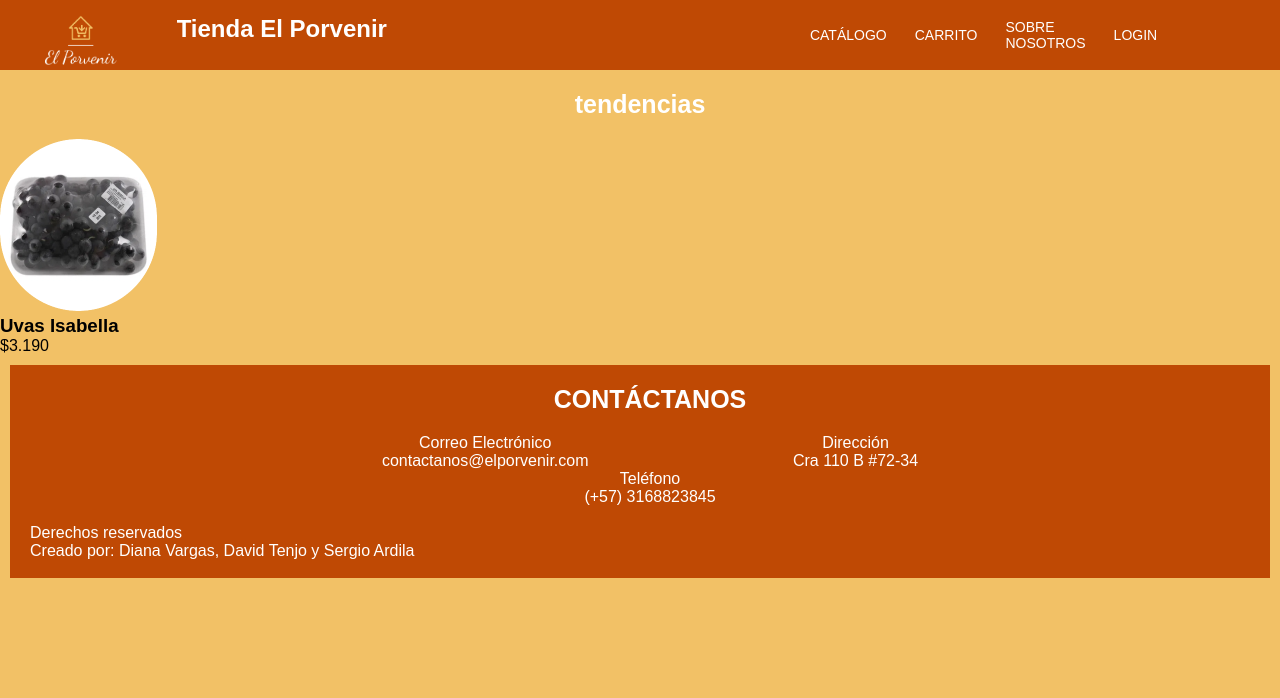
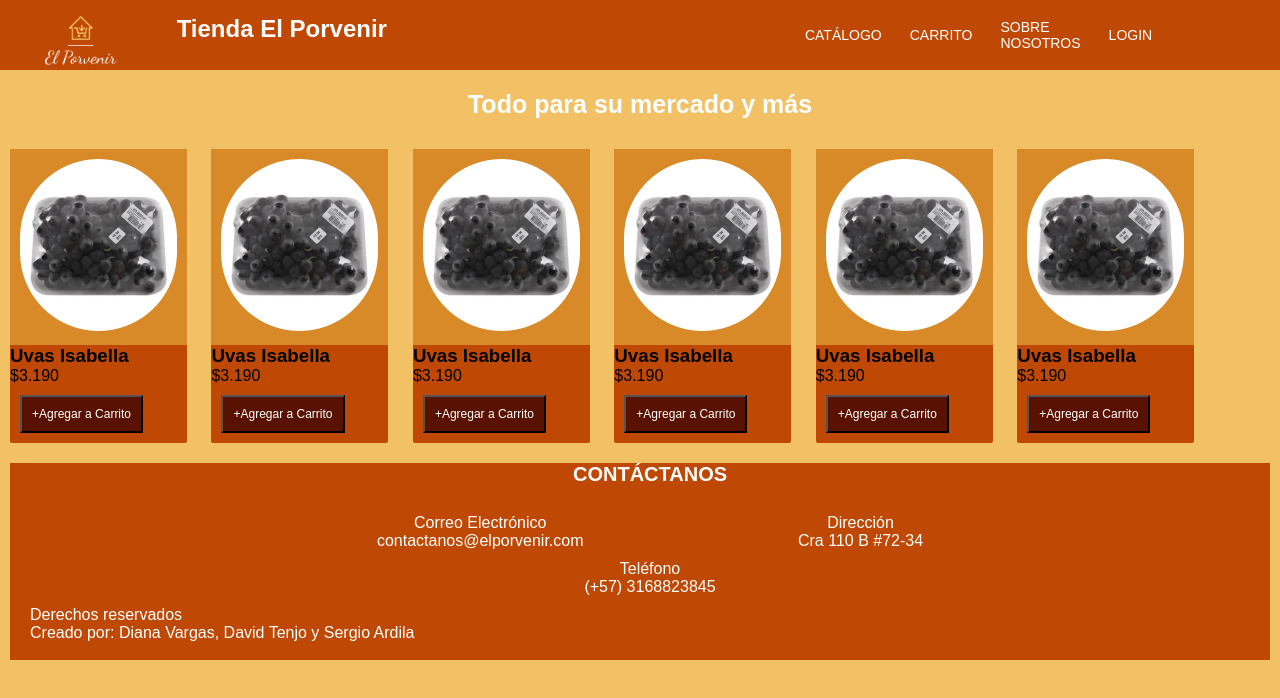
Before and after one commit to diana06vargas/ProyectoTienda, a plain HTML site: page index.html in a window 1280 px wide. Drawn offline with Linux system fonts and the light colour scheme.

Commit message:
coreccion estructura y demás

```diff
--- a/css/styless.css
+++ b/css/styless.css
@@ -24,7 +24,7 @@ header{
 }
 
 nav > h1{
-    padding-right: 10px;
+    margin-bottom: auto;
     padding-left: 50px;
     display: flex;
     align-items: center;
@@ -34,6 +34,7 @@ nav > h1{
 /*Logo y nombre de la tienda*/
 
 .logo img{
+    margin-bottom: auto;
     height: 50px;
     margin-right: 10px;
     margin-left: 10px;
@@ -202,8 +203,11 @@ nav ul li ul li a:hover{
     padding: 20px;
     font-size: 25px;
 }
+h4{
+    text-align: center;
+    font-size: 20px;
+}
 footer{
-    text-align: left;
     padding-left: 20px;
     text-decoration: none;
     list-style: none;
@@ -220,18 +224,46 @@ footer ul, footer li{
     display: inline-block;
     padding-inline: 100px;
     text-align: center;
+    margin: 5px;
 }
 
-.fig{
-    padding-left: 23px;
-    border-radius: 4px;
-    background-color: black;
+#fig{
+    background-color: #d98a28;
+    padding: 10px;
+    text-align: center;
 }
 
-#uvas{
-    display: block;
+.uvas{
+    display: inline-block;
     text-align: left;
-    padding-left: 23px;
-    width: 15%;
     background-color: #BF4904;
+    transition: all 300ms ease;
+    margin: 10px;
+    border-radius: 2px;
 }
+
+.uvas:hover{
+    transform: scale(1.1);
+}
+
+section > h2 {
+    text-decoration: double;
+}
+
+#carrito{
+    align-items: center;
+    justify-content: center;
+    text-align: right;
+    background-color: #591202;
+    color: white;
+    font-size: 12px;
+    padding: 10px;
+    margin: 10px;
+    transition: all 300ms ease;
+}
+
+#carrito:hover{
+    transform: scale(1.1);
+    background-color: #FFFFFF;
+    color: #591202;
+}
--- a/index.html
+++ b/index.html
@@ -12,7 +12,7 @@
     <header>
 
         <nav class="logo">
-            <img src="../Images/logo.png" id="img_logo">
+            <img src="./assets/Images/logo.png" id="img_logo">
         </nav>
         <nav class="tienda" id="tienda">
             <h1>Tienda El Porvenir</h1>
@@ -40,26 +40,82 @@
 <main>
 
 <section id="tendencias">
-    <h2>tendencias</h2>
+    <h2>Todo para su mercado y más</h2>
+</section>
+
 
     <article id="items">
         <section class="uvas">
         <figure id="fig">
-            <img src="./Images/uva_isabella.png" alt="uvas">
+            <img src="./assets/Images/uva_isabella.png" alt="uvas">
         </figure>
         <h3>Uvas Isabella</h3>
         <p>$3.190</p>
+        <button type="button" id="carrito" class="carrito">
+            +Agregar a Carrito
+        </button>
     </section>
+    <section class="uvas">
+        <figure id="fig">
+            <img src="./assets/Images/uva_isabella.png" alt="uvas">
+        </figure>
+        <h3>Uvas Isabella</h3>
+        <p>$3.190</p>
+        <button type="button" id="carrito" class="carrito">
+            +Agregar a Carrito
+        </button>
+    </section>
+    <section class="uvas">
+        <figure id="fig">
+            <img src="./assets/Images/uva_isabella.png" alt="uvas">
+        </figure>
+        <h3>Uvas Isabella</h3>
+        <p>$3.190</p>
+        <button type="button" id="carrito" class="carrito">
+            +Agregar a Carrito
+        </button>
+    </section>
+    <section class="uvas">
+        <figure id="fig">
+            <img src="./assets/Images/uva_isabella.png" alt="uvas">
+        </figure>
+        <h3>Uvas Isabella</h3>
+        <p>$3.190</p>
+        <button type="button" id="carrito" class="carrito">
+            +Agregar a Carrito
+        </button>
+    </section>
+    <section class="uvas">
+        <figure id="fig">
+            <img src="./assets/Images/uva_isabella.png" alt="uvas">
+        </figure>
+        <h3>Uvas Isabella</h3>
+        <p>$3.190</p>
+        <button type="button" id="carrito" class="carrito">
+            +Agregar a Carrito
+        </button>
+    </section>
+    <section class="uvas">
+        <figure id="fig">
+            <img src="./assets/Images/uva_isabella.png" alt="uvas">
+        </figure>
+        <h3>Uvas Isabella</h3>
+        <p>$3.190</p>
+        <button type="button" id="carrito" class="carrito">
+            +Agregar a Carrito
+        </button>
+    </section>
+
 
     </article>
 
-</section>
+
 
 </main>
 
 <footer>
-<section id="info">
-    <h2 id="infoo">CONTÁCTANOS</h2>
+    <h4 id="infoo">CONTÁCTANOS</h4>
+    <br>
    <ul id="lista">
     <li> Correo Electrónico
         <p>   contactanos@elporvenir.com</p>
@@ -71,7 +127,6 @@
         <p>   (+57) 3168823845</p>
     </li>
    </ul>
-</section>
 <br>
 <aside>
     <p>Derechos reservados</p>
```
Also changed, not shown: pages/carrito.html (+1 -1 lines), pages/congelados.html (+15 -1 lines), pages/despensa.html (+14 -1 lines), pages/frutasyverduras.html (+15 -1 lines), pages/lacteos.html (+15 -1 lines), pages/licores.html (+15 -1 lines), pages/limpieza del hogar.html (+15 -1 lines), pages/somos.html (+1 -1 lines), assets/Images/aguardiente.jpg (added), assets/Images/carrito.png (added), assets/Images/logo.png (renamed from Images/logo.png), assets/Images/uva_isabella.png (renamed from Images/uva_isabella.png).
